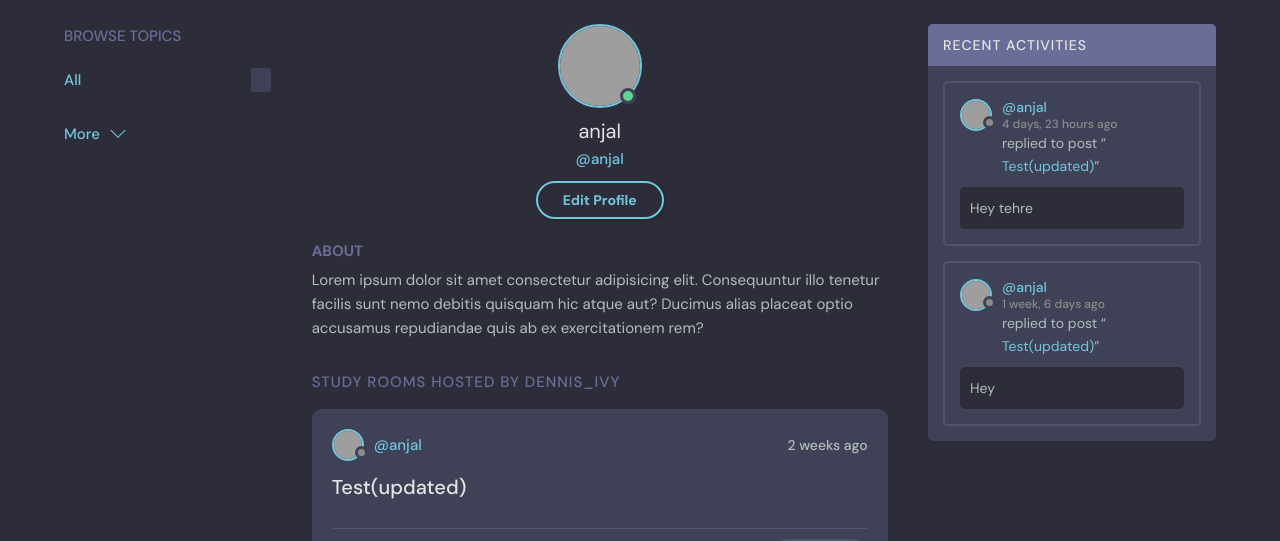
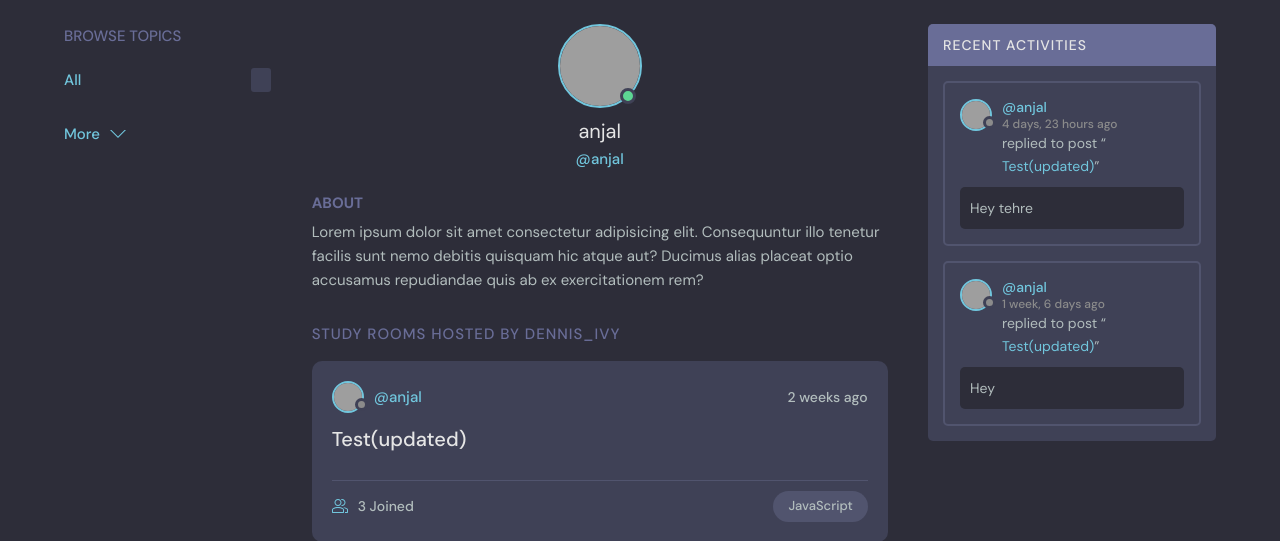
Before and after one commit to anjalbhattarai79/StudyBud-django, a Django app: page /profile/1 in a window 1280 px wide. Shown: the part 76-617 px from the top of the page. Run offline with Django 5.2, Linux system fonts and the light colour scheme; data comes from the database, SQL or seed files in the repository; grey boxes are pictures that could not be loaded.

Commit message:
make update profile button visible for logged in user only

```diff
--- a/base/templates/base/profile.html
+++ b/base/templates/base/profile.html
@@ -19,7 +19,9 @@
           <div class="profile__info">
             <h3>{{user.username}}</h3>
             <p>@{{user.username}}</p>
-            <a href="edit-user.html" class="btn btn--main btn--pill">Edit Profile</a>
+            {% if request.user == user %}
+            <a href="{% url 'update-user' %}" class="btn btn--main btn--pill">Edit Profile</a>
+            {% endif %}
           </div>
           <div class="profile__about">
             <h3>About</h3>
--- a/base/templates/base/update-user.html
+++ b/base/templates/base/update-user.html
@@ -5,7 +5,7 @@
             <div class="layout__box">
                 <div class="layout__boxHeader">
                     <div class="layout__boxTitle">
-                        <a href="profile.html">
+                        <a href="">
                             <svg version="1.1" xmlns="http://www.w3.org/2000/svg" width="32" height="32"
                                 viewBox="0 0 32 32">
                                 <title>arrow-left</title>
--- a/templates/navbar.html
+++ b/templates/navbar.html
@@ -29,7 +29,7 @@
 {% if request.user.is_authenticated %}
 
           <div class="header__user">
-            <a href="profile.html">
+            <a href="{% url 'update-user' %}">
               <div class="avatar avatar--medium active">
                 <img src="https://randomuser.me/api/portraits/men/37.jpg" />
               </div>
```
